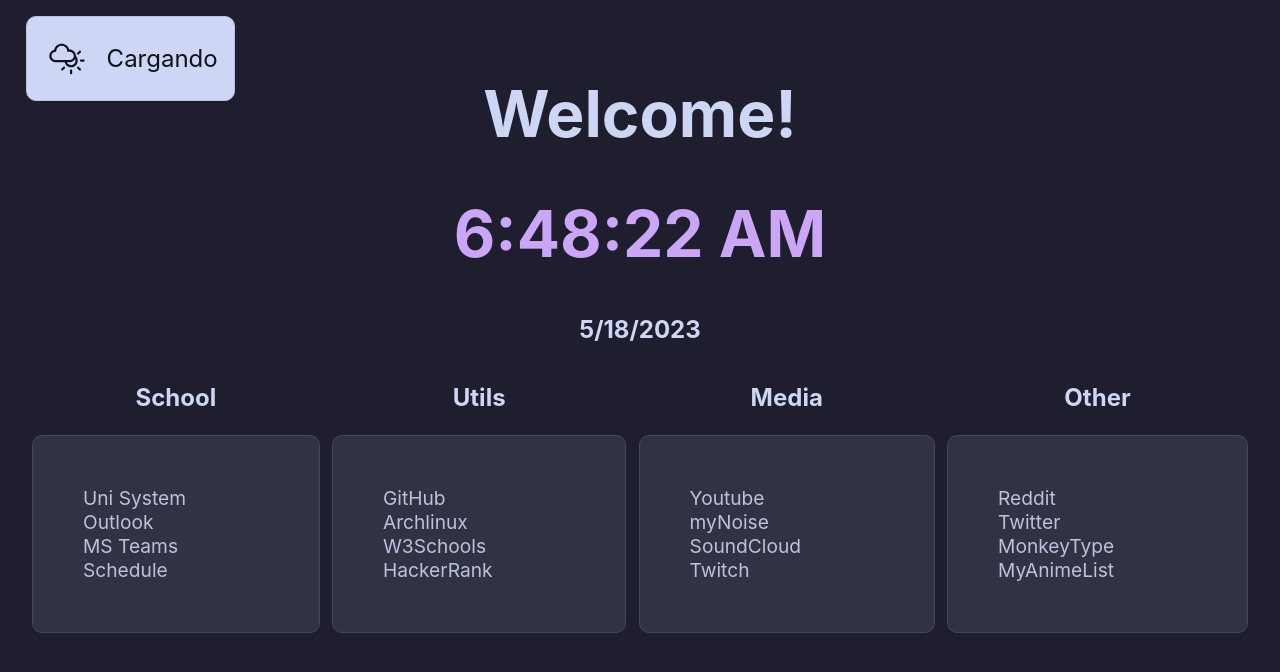
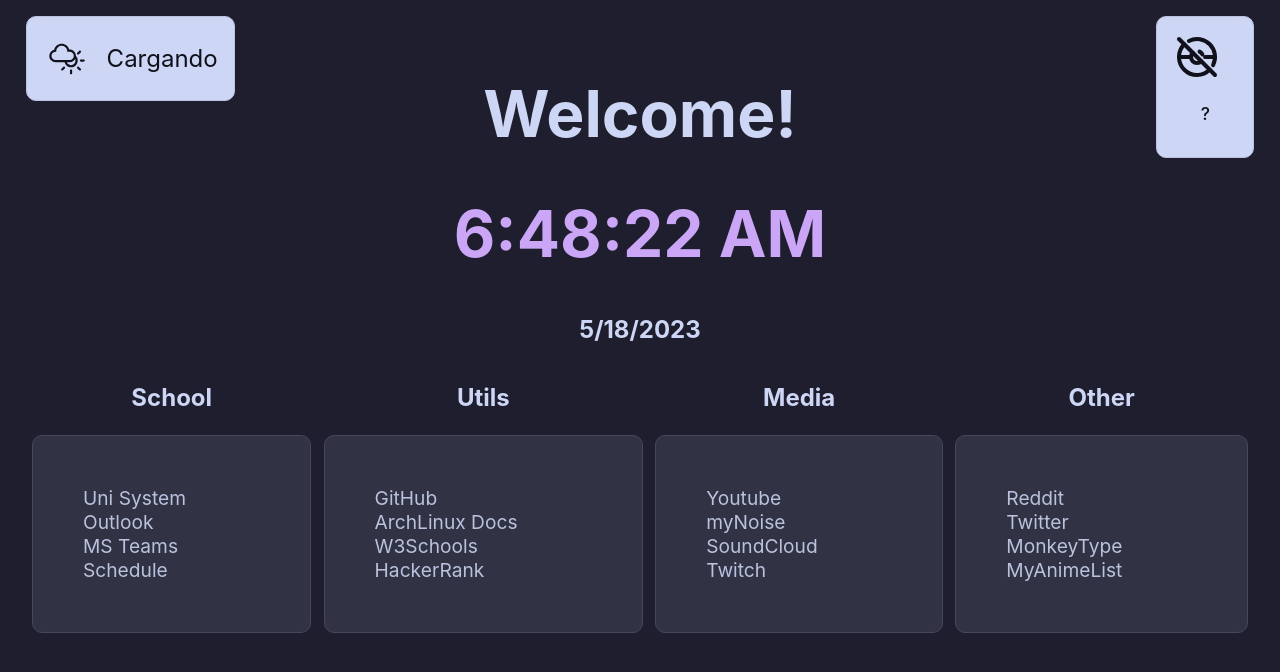
Before and after one commit to SrLebel/Desktop-Homepage, a React (Vite) app: page / in a window 1280 px wide. Shown: the top 672 px of the page. Built offline with nearby package versions, Linux system fonts and the light colour scheme; no server answers.

Commit message:
add pokemon

```diff
--- a/src/App.css
+++ b/src/App.css
@@ -26,6 +26,22 @@
   display: flex;
   align-items: center;
   font-size: 1.5rem;
+}
+
+.pokemon {
+  position: fixed;
+  top: 2%;
+  right: 2%;
+  background-color: #cdd6f4;
+  border: 1px solid #bac2de;
+  color: #11111b;
+  border-radius: 10px;
+  padding: 1rem;
+  display: flex;
+  flex-direction: column;
+  align-items: center;
+  font-size: 1.1rem;
+  font-weight: 450;
 }
 
 .container {
--- a/src/App.jsx
+++ b/src/App.jsx
@@ -2,12 +2,14 @@ import './App.css'
 import Clock from './module/time'
 import Data from './module/data'
 import Weather from './module/weather'
+import Pokemon from './module/pokemon'
 
 
 function App() {
   return (
     <>
       <Weather/>
+      <Pokemon/>
       <h1> Welcome!</h1>
       <Clock/>
       <Data/>
--- a/src/module/data.jsx
+++ b/src/module/data.jsx
@@ -7,7 +7,7 @@ const School = [
 
 const Util = [
     {name: "GitHub", anchor:"https://github.com/"},
-    {name: "Archlinux", anchor:"https://archlinux.org/"},
+    {name: "ArchLinux Docs", anchor:"https://archlinux.org/"},
     {name: "W3Schools", anchor: "https://www.w3schools.com/"},
     {name: "HackerRank", anchor: "https://www.hackerrank.com/"}
 ];
--- /dev/null
+++ b/src/module/pokemon.jsx
@@ -0,0 +1,52 @@
+import { useEffect, useState } from "react";
+import {TbPokeballOff} from "react-icons/tb";
+
+function getRandomInt () {
+  return Math.floor(Math.random() * (1010 - 1 + 1)) + 1;
+}
+
+function getPokemon(){
+  let number = getRandomInt();
+  console.log
+  return `https://pokeapi.co/api/v2/pokemon/${number}`;
+}
+
+export default function Pokemon () {
+  const [pokemonImg, setPokemonImg] = useState(null);
+  const [pokemonName, setPokemonName] = useState(null);
+
+  useEffect(() => {
+    const fetchPokemon = async () => {
+      try {
+        const response = await fetch(getPokemon());
+        const data = await response.json();
+        setPokemonImg(data.sprites.front_default);
+        let name = data.name;
+        setPokemonName(name.charAt(0).toUpperCase()+name.slice(1).toLowerCase());
+      } catch (error) {
+        console.log('error:', error);
+      }
+    };
+
+    fetchPokemon();
+  }, []);
+
+  return (
+    <div className="pokemon">
+      <div className="pokeimg">
+        {pokemonImg ? (
+          <img src={pokemonImg} alt="Pokemon" height={150}/>
+        ) : (
+          <TbPokeballOff className="icon"/>
+        )}
+      </div>
+      <div className="poketext">
+        {pokemonName ? (
+          <p> You Feel Like {pokemonName} Today !! </p>
+        ) : (
+          <p> ?</p>
+        )}
+      </div>
+    </div>
+  );
+}
--- a/src/module/weather.jsx
+++ b/src/module/weather.jsx
@@ -1,7 +1,5 @@
 import {WiDayCloudyHigh} from "react-icons/wi"
 import { useState, useEffect } from 'react';
-
-let city = "Cali";
 
 const url = `https://wttr.in/Cali?format=j1`;
 
@@ -27,7 +25,7 @@ const Api = () => {
     <div className="weather">
       <WiDayCloudyHigh className="icon"/>
       {temperature ? (
-        <p>{temperature} C</p>
+        <p>{temperature} °C</p>
       ) : (
         <p>Cargando</p>
       )}
```
Also changed, not shown: 1 other file (tests, documents, lock files or other folders).
